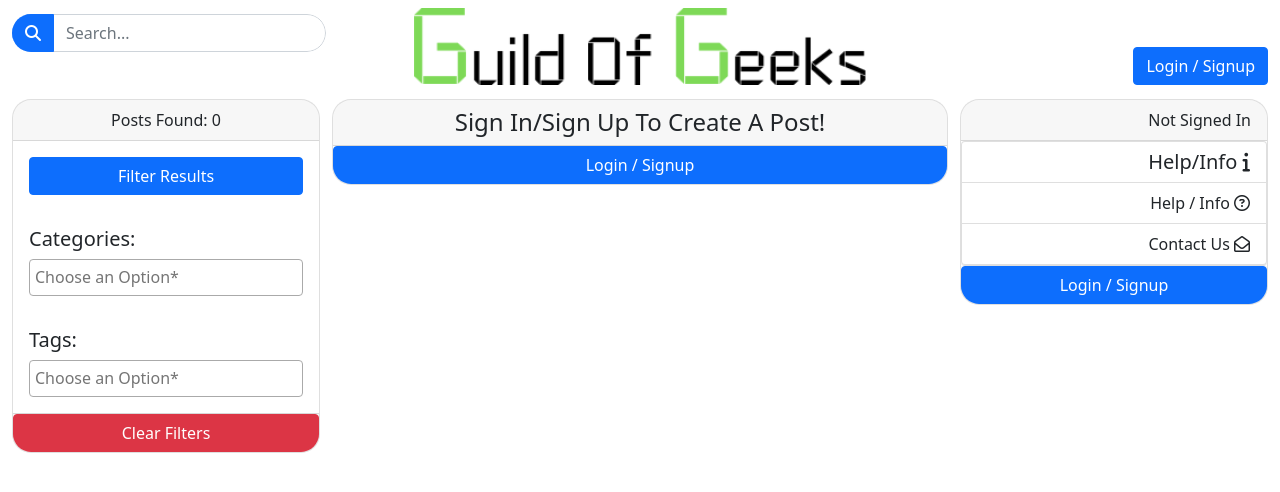
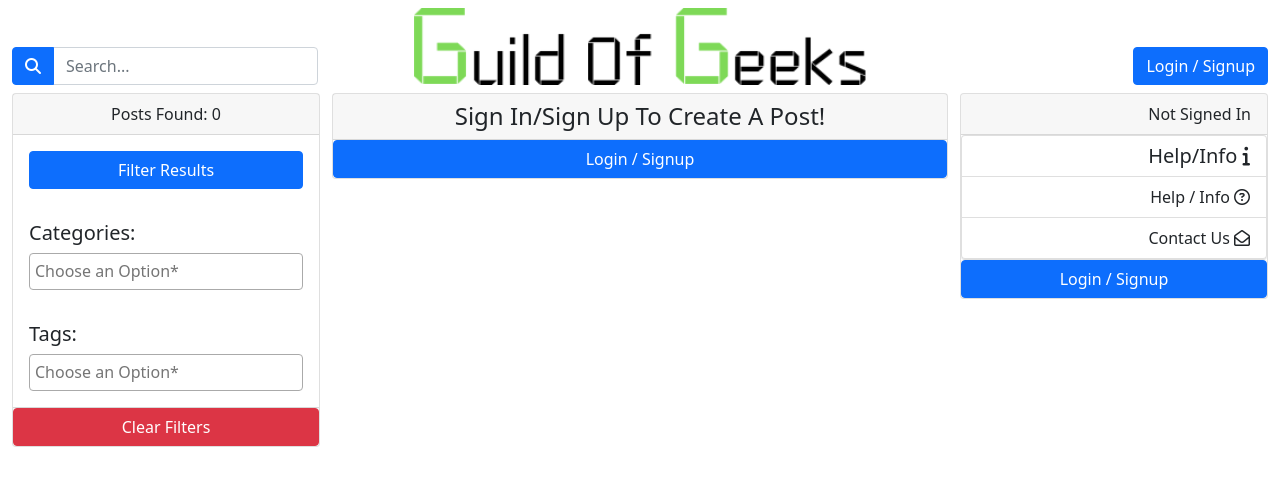
Before and after one commit to lukebinmore/Guild-Of-Geeks, a Django app: page / in a window 1280 px wide. Shown: the top 492 px of the page. Run offline with Django 3.2, Linux system fonts and the light colour scheme; data that the repository does not hold is empty; some libraries are stand-ins or nearby versions.

Commit message:
Change - General Styling Changes

```diff
--- a/forum/templates/forum/contactus.html
+++ b/forum/templates/forum/contactus.html
@@ -1,6 +1,6 @@
 {% extends "base.html" %} {% block content %}
 
-<form method="POST" class="col-12 col-md-6 mx-auto text-center card rounded-corner">
+<form method="POST" class="col-12 col-md-6 mx-auto text-center card">
     {% csrf_token %}
     <div class="card-header">
         <h1>Contact Us</h1>
--- a/forum/templates/forum/createnewpost.html
+++ b/forum/templates/forum/createnewpost.html
@@ -1,5 +1,5 @@
 {% if user.is_authenticated %}
-<form action="{% url 'post-edit' 'new-post' %}" method="GET" class="card rounded-corner">
+<form action="{% url 'post-edit' 'new-post' %}" method="GET" class="card">
     {% csrf_token %}
     <label class="card-header text-center">Create New Post As: {{ user }}</label>
     <input type="text" placeholder="New Post Title" name="new-post-title" class="card-body text-center p-2 border-0"
@@ -7,7 +7,7 @@
     <button type="submit" class="btn btn-primary">Create New Post</button>
 </form>
 {% else %}
-<div class="card rounded-corner">
+<div class="card">
     {% csrf_token %}
     <h4 class="card-header text-center">Sign In/Sign Up To Create A Post!</h4>
     <button type="submit" class="btn btn-primary" data-bs-toggle="modal" data-bs-target="#site-modal"
--- a/forum/templates/forum/filters.html
+++ b/forum/templates/forum/filters.html
@@ -1,4 +1,4 @@
-<form method="GET" class="card rounded-corner">
+<form method="GET" class="card">
     {% csrf_token %}
     <div class="card-header">
         <div class="text-center">
--- a/forum/templates/forum/index.html
+++ b/forum/templates/forum/index.html
@@ -8,7 +8,7 @@
         {% include "forum/createnewpost.html" %}
 
         {% if search_query != None %}
-        <div class="card rounded-corner">
+        <div class="card">
             <div class="card-header">
                 <div class="text-center">
                     <p class="card-text">Search: {{ search_query }}</p>
--- a/forum/templates/forum/login.html
+++ b/forum/templates/forum/login.html
@@ -9,7 +9,7 @@
         {{ user_form.password }}
     </div>
     <div class="modal-footer">
-        <div class="btn-group rounded-corner w-100">
+        <div class="btn-group w-100">
             <button type="button" hx-get="{% url 'signup' %}" hx-target="#site-modal-content"
                 class="btn btn-primary">Signup</button>
             <button type="submit" name="submit-login" class="btn btn-primary">Login</button>
--- a/forum/templates/forum/post.html
+++ b/forum/templates/forum/post.html
@@ -2,7 +2,7 @@
 
 <div class="row">
     <div class="col-9">
-        <form method="POST" class="card rounded-corner">
+        <form method="POST" class="card">
             {% csrf_token %}
             <div class="card-header post-header px-2">
                 {% if edit_mode %}
@@ -47,7 +47,7 @@
                 <p class="float-end remove-pm py-2">- Posted by: {{ post.author }} on: {{ post.created_on.date }}</p>
                 {% endif %}
             </div>
-            <div class="card-body p-2">
+            <div class="card-body p-0">
                 {% if edit_mode %}
                 <p>
                     {{ post_form.content }}
--- a/forum/templates/forum/postlist.html
+++ b/forum/templates/forum/postlist.html
@@ -2,7 +2,7 @@
 
 <div class="infinite-container">
     {% for post in post_list %}
-    <div class="card post-list-post infinite-item rounded-corner">
+    <div class="card post-list-post infinite-item">
         <div class="card-header">
             <h4>{{ post.title }}</h4>
             <p>Category: {{ post.category }}</p>
--- a/forum/templates/forum/profile.html
+++ b/forum/templates/forum/profile.html
@@ -2,7 +2,7 @@
 
 <div class="row">
     <div class="col-9">
-        <form method="POST" class="card rounded-corner" enctype="multipart/form-data">
+        <form method="POST" class="card" enctype="multipart/form-data">
             {% csrf_token %}
             <div class="card-header px-2">
                 <h1 class="d-inline-block">{{ user }}</h1>
--- a/forum/templates/forum/signup.html
+++ b/forum/templates/forum/signup.html
@@ -19,7 +19,7 @@
         {{ profile_form.theme }}
     </div>
     <div class="modal-footer">
-        <div class="btn-group rounded-corner w-100">
+        <div class="btn-group w-100">
             <button type="submit" name="submit-signup" class="btn btn-primary">Signup</button>
             <button type="button" hx-get="{% url 'login' %}" hx-target="#site-modal-content"
                 class="btn btn-primary">Login</button>
--- a/forum/templates/forum/userpanel.html
+++ b/forum/templates/forum/userpanel.html
@@ -1,4 +1,4 @@
-<div class="card rounded-corner">
+<div class="card">
     <div class="card-header text-end">
         {% if user.is_authenticated %}
         <p class="card-text">{{ user }}</p>
--- a/static/css/style.css
+++ b/static/css/style.css
@@ -8,18 +8,6 @@ a {
 }
 
 /* General Stylings */
-.rounded-corner {
-    border-radius: 1.5vw;
-    margin-top: 0.75vh;
-    overflow: hidden;
-}
-
-.rounded-corner-end {
-    border-top-right-radius: 1.5vw;
-    border-bottom-right-radius: 1.5vw;
-    overflow: hidden;
-}
-
 .remove-pm {
     padding: 0;
     margin: 0;
@@ -27,6 +15,10 @@ a {
 
 .select2-container {
     width: 100% !important;
+}
+
+.card {
+    margin-bottom: 1rem;
 }
 
 /* Navbar Specific Stylings */
--- a/templates/base.html
+++ b/templates/base.html
@@ -24,7 +24,7 @@
     <body class="container-fluid">
         <div class="modal fade" id="site-modal" tabindex="-1">
             <div class="modal-dialog modal-dialog-centered">
-                <div class="modal-content rounded-corner">
+                <div class="modal-content">
                     <div id="site-modal-content">
 
                     </div>
--- a/templates/navbar.html
+++ b/templates/navbar.html
@@ -3,8 +3,8 @@
 <nav class="sticky-top py-2">
     <div class="container-fluid">
         <div class="row">
-            <div class="col-3 gx-3 d-none d-md-inline px-0">
-                <form method="GET" class="input-group rounded-corner">
+            <div class="col-3 d-flex justify-content-end align-items-end dropdown ps-0 pe-2">
+                <form method="GET" class="input-group">
                     {% if request.path != "/" %}
                     <a href="{% url 'index' %}" class="btn btn-secondary input-group-item">
                         <i class="fa-solid fa-house"></i>
@@ -13,10 +13,10 @@
                     <button type="submit" class="btn btn-primary input-group-text">
                         <i class="fas fa-search"></i>
                     </button>
-                    <input type="text" name="q" placeholder="Search..." class="form-control rounded-corner-end">
+                    <input type="text" name="q" placeholder="Search..." class="form-control">
                 </form>
             </div>
-            <div class="col-6 offset-3 offset-md-0 px-0">
+            <div class="col-6 px-0">
                 <a href="{% url 'index' %}">
                     <img class="d-none d-md-block mx-auto" src="{% static 'images/logo-400x68.png' %}"
                         alt="Guild Of Geeks Logo">
@@ -24,7 +24,7 @@
                         alt="Guild Of Geeks Logo">
                 </a>
             </div>
-            <div class="col-3 d-flex justify-content-end align-items-end dropdown px-0">
+            <div class="col-3 d-flex justify-content-end align-items-end dropdown pe-0 ps-2">
                 {% if user.is_authenticated %}
                 <button type="button" class="btn rounded-circle border h-100 overflow-hidden p-0"
                     data-bs-toggle="dropdown" aria-expanded="false">
```
Also changed, not shown: forum/templates/forum/comments.html (+14 -18 lines).
